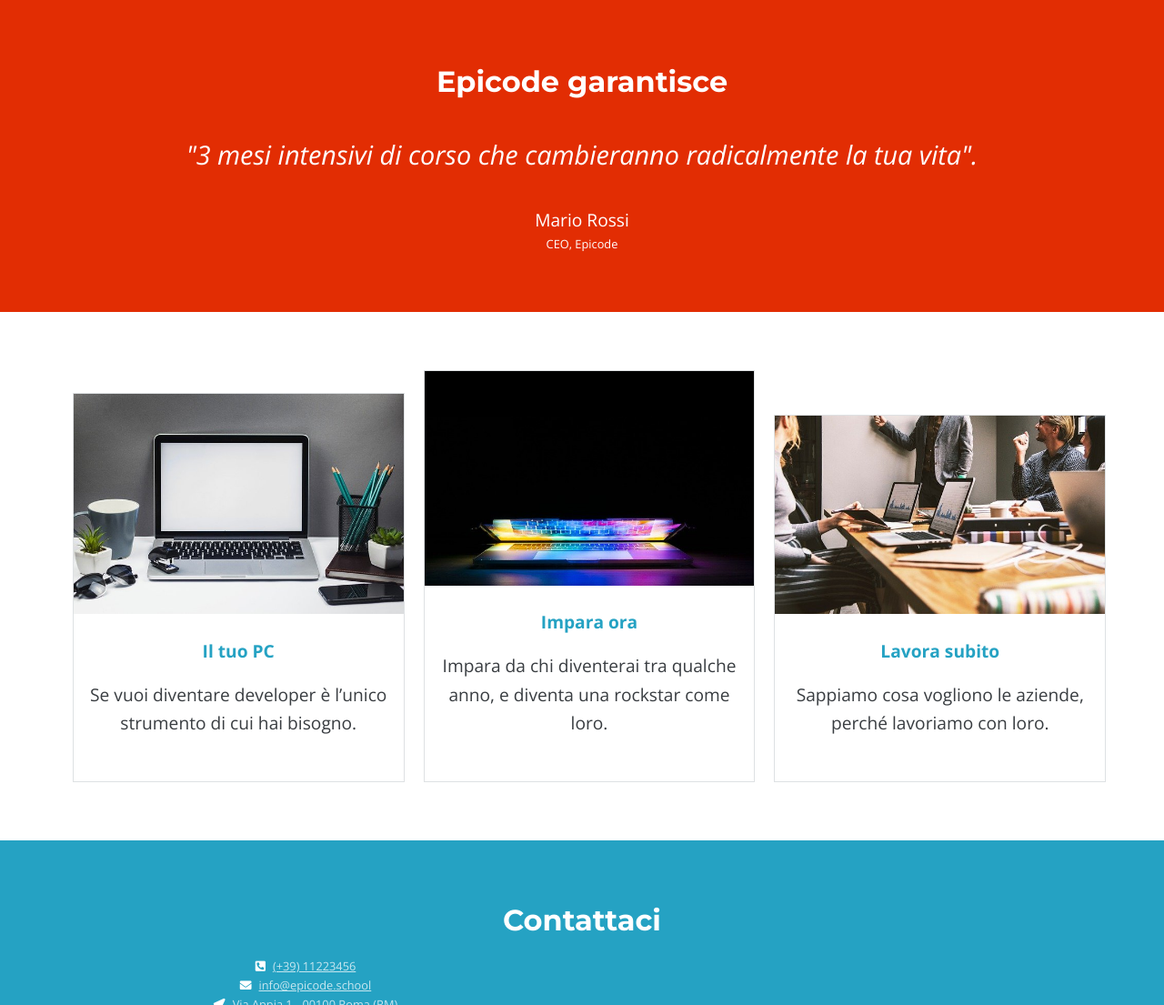
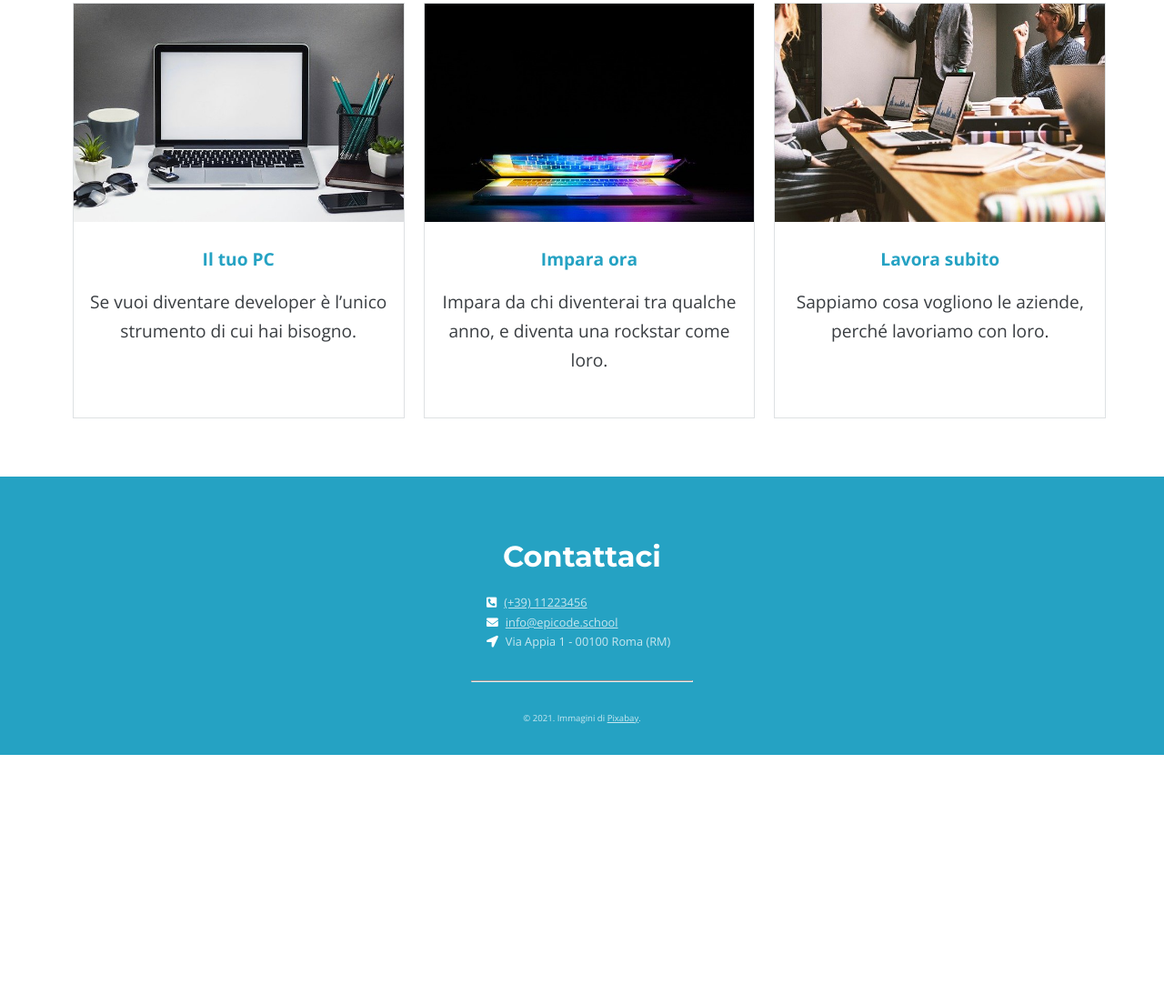
Before and after one commit to andrea-maiolo/u1-w1-p, a plain HTML site: page index-desktop.html in a window 1280 px wide. Shown: the part 1695-2800 px from the top of the page at 91% size. After the commit the page ends 2525 px from the top, so only its background shows below. Drawn offline with nearby package versions, Linux system fonts and the light colour scheme.

Commit message:
added final styles for desktop

```diff
--- a/css/style-desktop.css
+++ b/css/style-desktop.css
@@ -34,14 +34,14 @@ header {
 
 header img {
   margin: 2rem 4rem;
-  width: 20%;
+  width: 15%;
 }
 
 #description {
   background-image: url(../images/banner.jpg);
   background-size: cover;
   background-position: center;
-  padding: 22rem;
+  padding: 10rem;
 }
 
 #description h2 {
@@ -125,15 +125,21 @@ main section div p {
 
 main section:last-of-type {
   padding: 2rem;
+  margin-top: 2rem;
+  margin-bottom: 2rem;
 }
 
 .schede {
   display: inline-block;
   width: 30%;
   border: 1px solid #dee1e3;
-  margin-top: 2rem;
-  margin-bottom: 2rem;
   margin-left: 1rem;
+  vertical-align: top;
+  min-height: 457px;
+}
+
+.schede img {
+  height: 240px;
 }
 
 .titolo-image {
@@ -170,12 +176,14 @@ footer p {
   font-size: 0.8rem;
 }
 
-footer div {
-  width: 50%;
+#location {
+  margin-bottom: 2rem;
 }
 
-#location {
-  margin-bottom: 2rem;
+.contacts-info {
+  width: 210px;
+  text-align: left;
+  margin: auto;
 }
 
 #lastP {
@@ -184,5 +192,5 @@ footer div {
 }
 
 hr {
-  width: 70%;
+  width: 20%;
 }
--- a/index-desktop.html
+++ b/index-desktop.html
@@ -76,7 +76,7 @@
 </main>
 <footer>
     <h2>Contattaci</h2>
-    <div>
+    <div class="contacts-info">
 
         <p><i class="fas fa-phone-square-alt"></i><a href="#">(+39) 11223456</a></p>
 
```
